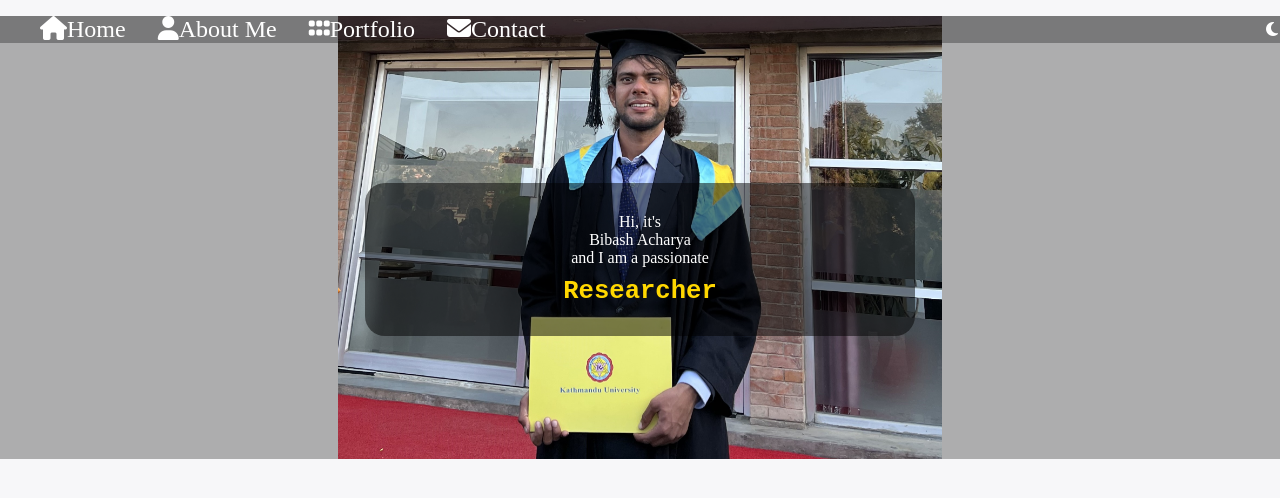
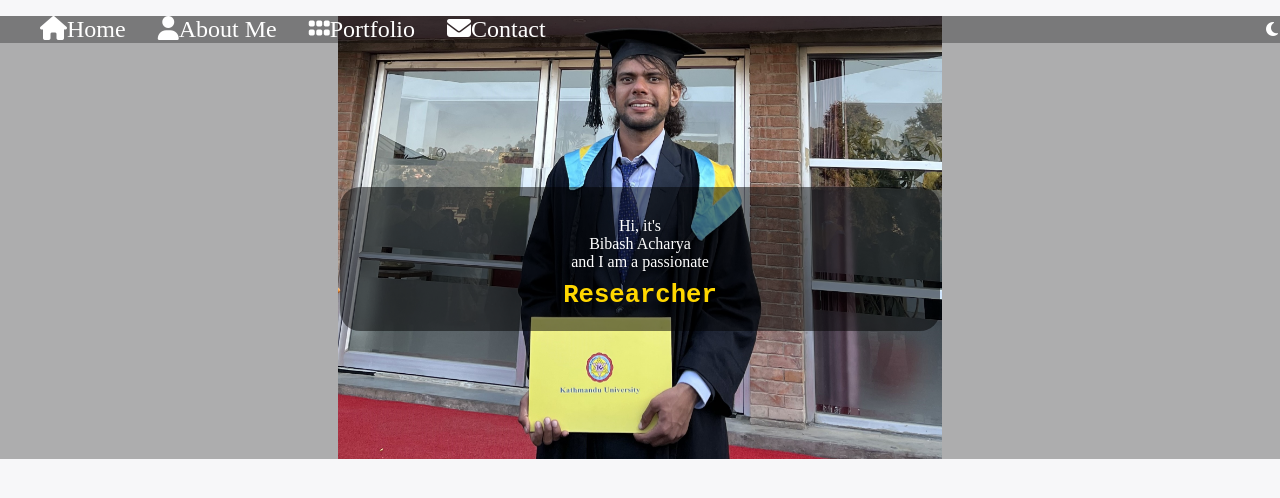
Before and after one commit to bibashmanjusubedi/ParallaxPortfolio, a plain HTML site: page index.html in a window 1280 px wide. Drawn offline with Linux system fonts and the light colour scheme.

Commit message:
fix: Set fixed height to #typewriter

```diff
--- a/styles.css
+++ b/styles.css
@@ -53,7 +53,7 @@ nav ul li.right{
     background: rgba(0,0,0,0.5);
     border-radius: 20px;
     color: #fff;
-    max-width: 550px;
+    max-width: 600px;
     width: 100%;
     margin: 30px 0;
 }
@@ -71,4 +71,5 @@ nav ul li.right{
     color: #ffd700;
     font-family: monospace;
     margin-top: 10px;
+    height:20px;
 }
```
